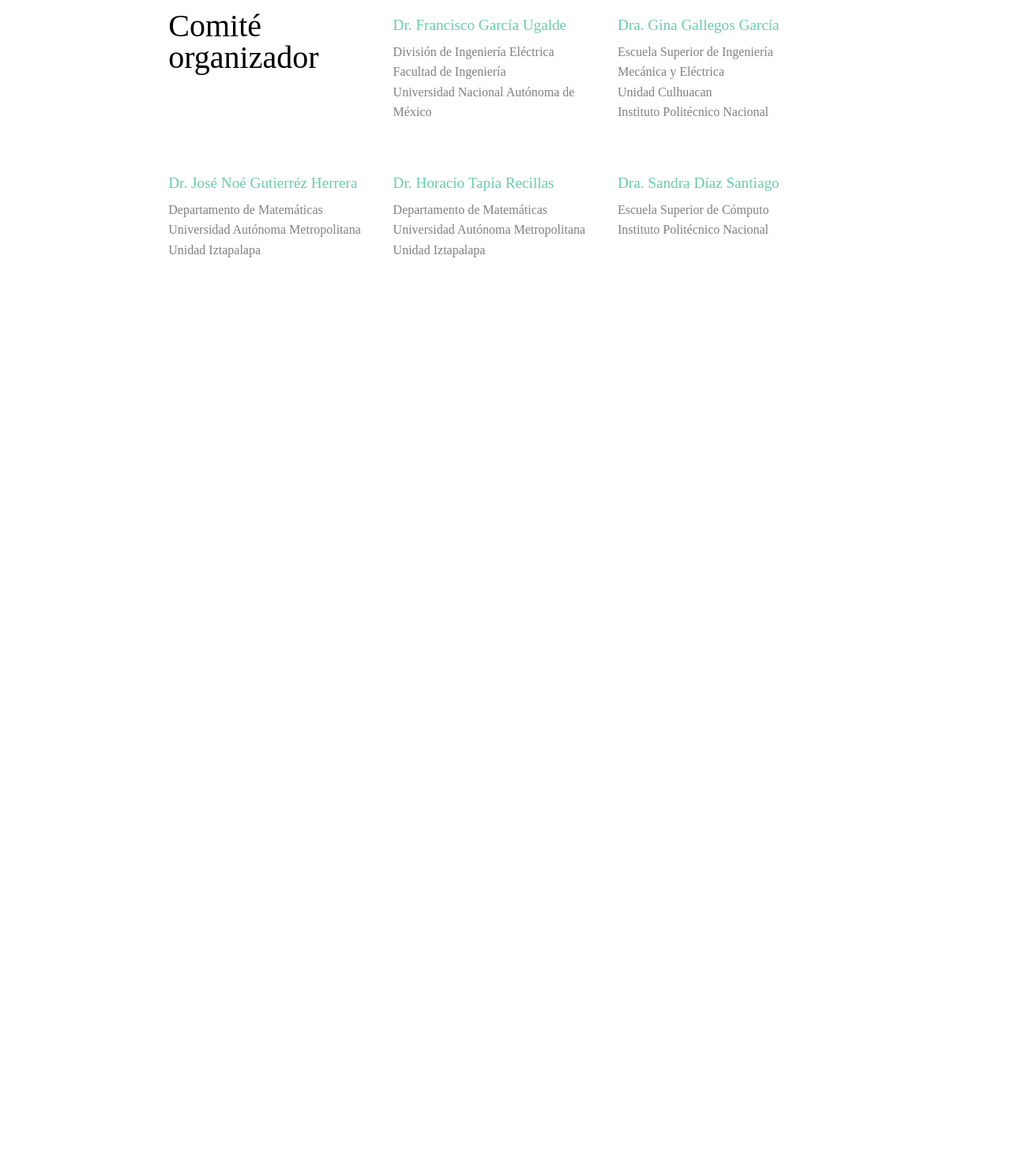
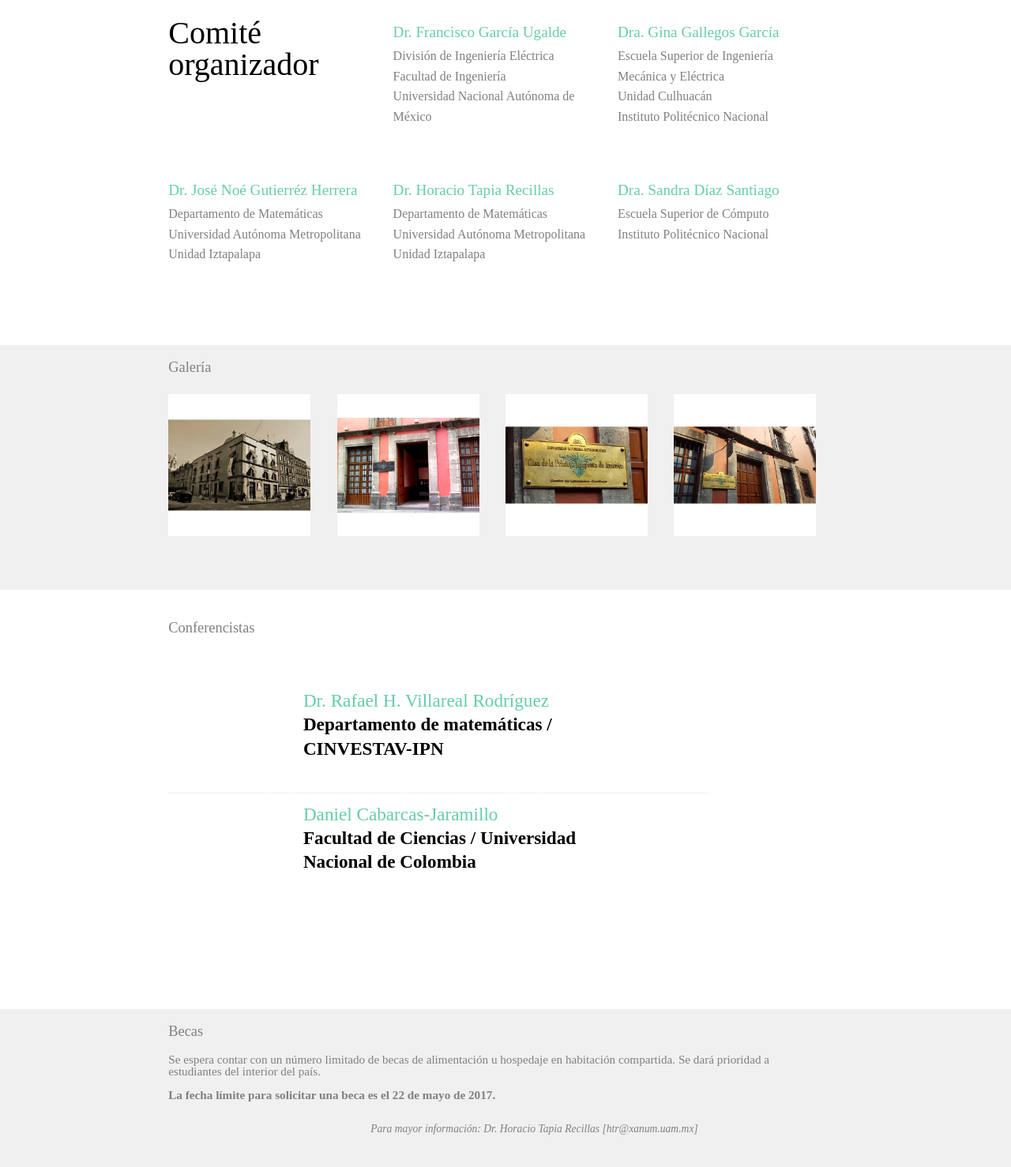
Before and after one commit to QuadCoreBr/WebTechEquipoCool, a plain HTML site: page index.html in a window 1280 px wide. Shown: the part 894-2372 px from the top of the page at 79% size. Before the commit the page ends 1314 px from the top, so only its background shows below. Drawn offline with Linux system fonts and the light colour scheme.

Commit message:
Parte de Jime lista

```diff
--- a/css/master.css
+++ b/css/master.css
@@ -70,7 +70,7 @@
     font-family: "Lucida Sans", sans-serif;
     display: block;
     color: #FFF;
-    margin: 10% 2% 0% 20%;
+    margin: 7% 2% 0% 0%;
     float: right;
     font-size: 150%;
 }
@@ -174,7 +174,7 @@
 }
 
 .row-half {
-    height: 100%;
+    height: 50%;
     margin-top: 2%;
     margin-bottom: 2%;
 }
@@ -198,6 +198,10 @@
     font-size: 120%;
 }
 
+.sin-margen {
+    margin-bottom: 0px !important;
+}
+
 .gridText .section-title-comite {
     position: relative;
     top: -15%;
@@ -206,3 +210,116 @@
     height: 100%;
     line-height: 100%;
 }
+
+.gridText2 div {
+    position: relative;
+    height: 20%;
+    color: black;
+    text-align: left;
+    display: inline-block;
+}
+
+.gridText2 div p {
+    margin-right: 10%;
+    line-height: 50%;
+}
+
+.gridText2 .section-title-gallery {
+    position: relative;
+    color: gray;
+    font-size: 115%;
+    height: 100%;
+    line-height: 100%;
+}
+
+.gridText2 .casa {
+    margin-left: auto;
+    margin-right: auto;
+    display: inline-block;
+    width: 180px;
+    height: 180px;
+}
+
+.galeria {
+    max-height: 310px !important;
+}
+
+.gridText2 .section-title-conf {
+    position: relative;
+    color: gray;
+    font-size: 115%;
+    height: 100%;
+    line-height: 50%;
+}
+
+.gridText2 .title-conf-up {
+    color: mediumaquamarine;
+    line-height: 30%;
+    font-size: 145%;
+    margin-left: 20%;
+    margin-top: -2.5%;
+}
+
+.gridText2 .title-conf {
+    color: mediumaquamarine;
+    line-height: 30%;
+    font-size: 145%;
+    margin-left: 20%;
+}
+
+.gridText2 .cont-conf-up {
+    color: black;
+    line-height: 30%;
+    font-size: 145%;
+    margin-left: 20%;
+    font-weight: 600;
+}
+
+.gridText2 .cont-conf {
+    color: black;
+    line-height: 30%;
+    font-size: 145%;
+    margin-left: 20%;
+    font-weight: 600;
+}
+
+.conf {
+    min-height: 60% !important;
+}
+
+.gridText-first {
+    // margin-top: -10%;
+}
+
+.gridText2 .section-title-becas {
+    position: relative;
+    color: gray;
+    font-size: 115%;
+    height: 100%;
+    line-height: 100%;
+}
+
+.gridText2 .cont-becas {
+    color: gray;
+    line-height: 100%;
+    font-size: 95%;
+    text-align: left;
+}
+
+.gridText2 .cont2-becas {
+    color: gray;
+    line-height: 100%;
+    font-size: 85%;
+    margin-left: 30%;
+}
+
+.becas {
+    max-height: 200px !important;
+}
+
+#hrSlide2 {
+    margin-left: 0%;
+    margin-right: 20%;
+    border: .01px dotted #f2eeed;
+    margin-top: 6%;
+}
--- a/index.html
+++ b/index.html
@@ -54,48 +54,124 @@
                     <img class="logoSocial" src="imagenes/facebook-logo.gif">
                     <img class="logoSocial" src="imagenes/twitter-logo.gif">
                 </div>
+            </div>
+        </div>
+
         <div class="row-half">
+            <div class="col-2"></div>
+            <div class="col-8 container-center">
                 <div class="gridText">
                     <div class="col-4">
                         <p class="section-title-comite">Comit&eacute; organizador</p>
                     </div>
                     <div class="col-4">
-                            <p class="Teacher-title">Dr. Francisco Garc&iacute;a Ugalde</p>
+                        <p class="Teacher-title sin-margen">Dr. Francisco Garc&iacute;a Ugalde</p>
                         <p>Divisi&oacute;n de Ingenier&iacute;a El&eacute;ctrica</p>
                         <p>Facultad de Ingenier&iacute;a</p>
                         <p>Universidad Nacional Aut&oacute;noma de </p>
                         <p>M&eacute;xico</p>
                     </div>
                     <div class="col-4">
-                            <p class="Teacher-title">Dra. Gina Gallegos Garc&iacute;a</p>
+                        <p class="Teacher-title sin-margen">Dra. Gina Gallegos Garc&iacute;a</p>
                         <p>Escuela Superior de Ingenier&iacute;a</p>
                         <p>Mec&aacute;nica y El&eacute;ctrica</p>
-                            <p>Unidad Culhuacan</p>
+                        <p>Unidad Culhuac&aacute;n</p>
                         <p>Instituto Polit&eacute;cnico Nacional</p>
                     </div>
                     <div class="col-4">
-                            <p class="Teacher-title">Dr. Jos&eacute; No&eacute; Gutierr&eacute;z Herrera</p>
+                        <p class="Teacher-title sin-margen">Dr. Jos&eacute; No&eacute; Gutierr&eacute;z Herrera</p>
                         <p>Departamento de Matem&aacute;ticas</p>
                         <p>Universidad Aut&oacute;noma Metropolitana</p>
                         <p>Unidad Iztapalapa</p>
                     </div>
                     <div class="col-4">
-                            <p class="Teacher-title">Dr. Horacio Tapia Recillas</p>
+                        <p class="Teacher-title sin-margen">Dr. Horacio Tapia Recillas</p>
                         <p>Departamento de Matem&aacute;ticas</p>
                         <p>Universidad Aut&oacute;noma Metropolitana</p>
                         <p>Unidad Iztapalapa</p>
                     </div>
                     <div class="col-4">
-                            <p class="Teacher-title">Dra. Sandra D&iacute;az Santiago</p>
+                        <p class="Teacher-title sin-margen">Dra. Sandra D&iacute;az Santiago</p>
                         <p>Escuela Superior de C&oacute;mputo</p>
                         <p>Instituto Polit&eacute;cnico Nacional</p>
                     </div>
                 </div>
             </div>
         </div>
+
+        <!- ---------------------------- -->
+
+        <div class="row background-gray galeria">
+            <div class="col-2"></div>
+            <div class="col-8 container-center">
+                <div class="gridText2">
+                    <div class="col-12">
+                        <p class="section-title-gallery">Galer&iacute;a</p>
                     </div>
+                    <div class="col-12">
+                        <div class="col-3">
+                            <img class="casa" src="imagenes/casa1.jpg">
+                        </div>
+                        <div class="col-3">
+                            <img class="casa" src="imagenes/casa2.jpg">
+                        </div>
+                        <div class="col-3">
+                            <img class="casa" src="imagenes/casa3.jpg">
+                        </div>
+                        <div class="col-3">
+                            <img class="casa" src="imagenes/casa4.jpg">
+                        </div>
+                    </div>
+                </div>
+            </div>
+        </div>
+
+
+        <div class="row-half conf">
             <div class="col-2"></div>
+            <div class="col-8 container-center">
+                <div class="gridText2">
+                    <div class="col-12">
+                        <p class="section-title-conf">Conferencistas</p>
+                        <p class="title-conf-up">Dr. Rafael H. Villareal Rodr&iacute;guez</p>
+                        <p class="cont-conf-up">Departamento de matem&aacute;ticas /</p>
+                        <p class="cont-conf-up">CINVESTAV-IPN</p>
+                        <hr id="hrSlide2" />
+                        <p class="title-conf">Daniel Cabarcas-Jaramillo</p>
+                        <p class="cont-conf">Facultad de Ciencias / Universidad</p>
+                        <p class="cont-conf">Nacional de Colombia</p>
                     </div>
+                </div>
+            </div>
+        </div>
+
+        <div class="row background-gray becas">
+            <div class="col-2"></div>
+            <div class="col-8 container-center">
+                <div class="gridText2">
+                    <div class="col-12">
+                        <p class="section-title-becas">Becas</p>
+                    </div>
+                    <div class="col-12">
+                        <p class="cont-becas">Se espera contar con un n&uacute;mero limitado de becas de alimentaci&oacute;n u hospedaje en habitaci&oacute;n compartida. Se dar&aacute; prioridad a estudiantes del interior del pa&iacute;s.</p>
+                        <b>
+							<p class="cont-becas">La fecha l&iacute;mite para solicitar una beca es el 22 de mayo de 2017.</p>
+						</b>
+                        <div class="col-12">
+                            <i>
+								<p class="cont2-becas">Para mayor informaci&oacute;n: Dr. Horacio Tapia Recillas [htr@xanum.uam.mx]</p>
+							</i>
+                        </div>
+                    </div>
+                </div>
+            </div>
+        </div>
+
+
+
+
+
+
 
 
 
```
Lines whose indentation alone changed are shown as unchanged.
